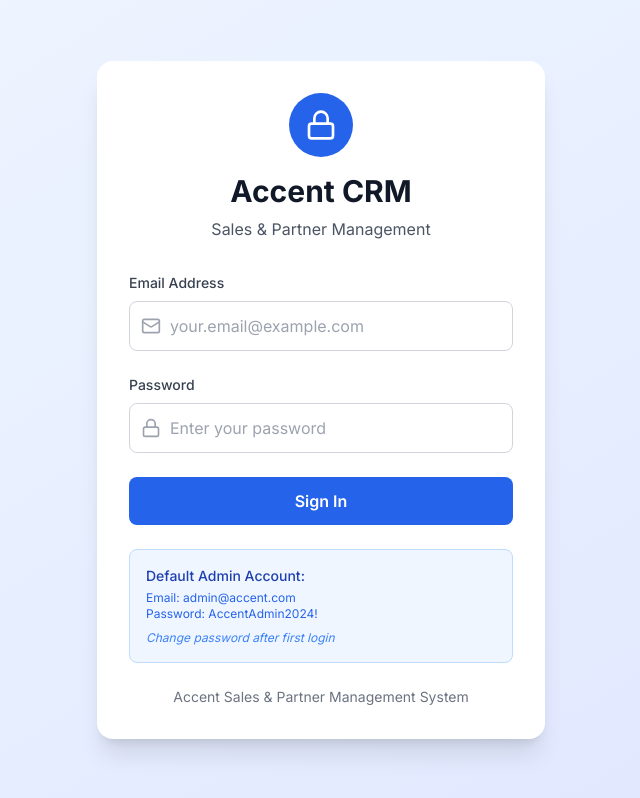
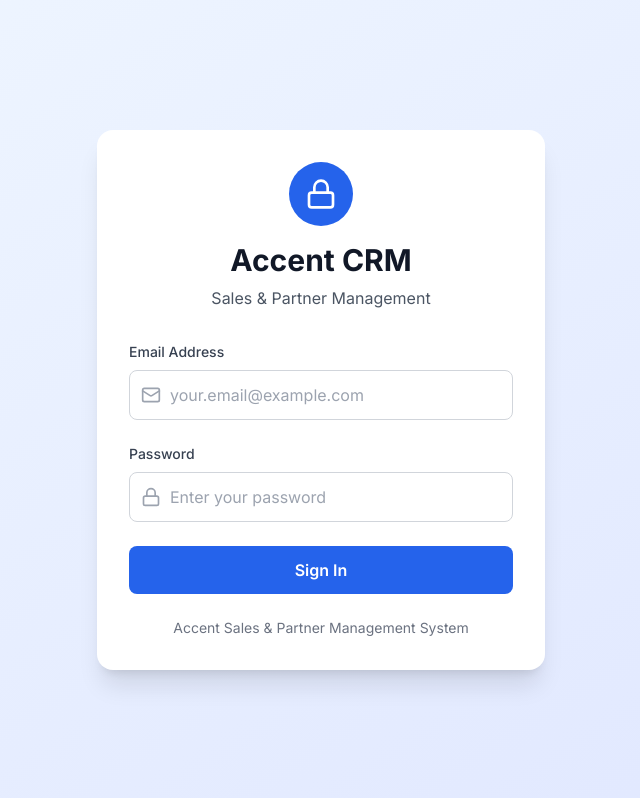
Before and after one commit to romanab06-cell/accent-sales-crm-temp, a Next.js app: page /login in a window 1280 px wide. Shown: the whole page, without its empty margins (319-959 px from the left). Built offline with nearby package versions, Linux system fonts and the light colour scheme; no server answers.

Commit message:
Remove default credentials from login page

```diff
--- a/app/login/page.tsx
+++ b/app/login/page.tsx
@@ -107,13 +107,7 @@ export default function LoginPage() {
           </button>
         </form>
 
-        {/* Info Box */}
-        <div className="mt-6 p-4 bg-blue-50 rounded-lg border border-blue-200">
-          <p className="text-sm text-blue-800 font-medium mb-1">Default Admin Account:</p>
-          <p className="text-xs text-blue-600">Email: admin@accent.com</p>
-          <p className="text-xs text-blue-600">Password: AccentAdmin2024!</p>
-          <p className="text-xs text-blue-500 mt-2 italic">Change password after first login</p>
-        </div>
+
 
         {/* Footer */}
         <p className="text-center text-sm text-gray-500 mt-6">
```
